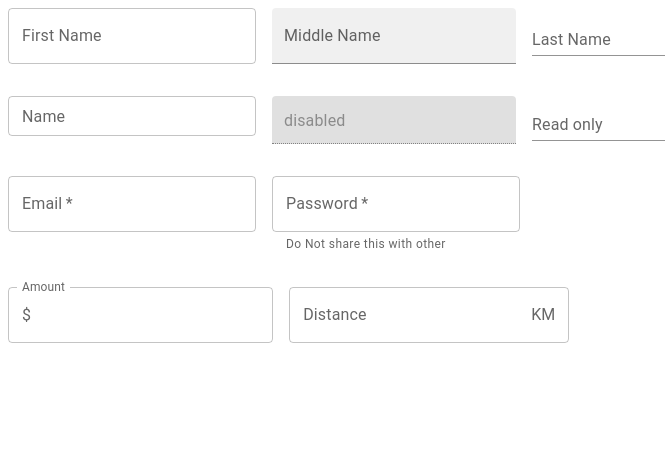
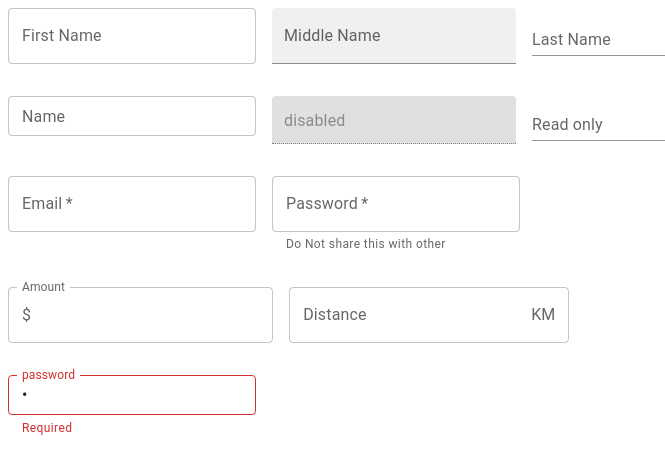
Before and after one commit to aakashstha1/React-MUI, a React (Vite) app in the folder MUI demo/: page / in a window 1280 px wide. Shown: the top 474 px of the page, without its empty margins (0-665 px from the left). Built offline with nearby package versions, Linux system fonts and the light colour scheme.

Commit message:
sixth commit

```diff
--- a/MUI demo/src/components/MuiTextField.jsx
+++ b/MUI demo/src/components/MuiTextField.jsx
@@ -1,6 +1,7 @@
 import { InputAdornment, Stack, TextField } from "@mui/material";
-
+import { useState } from "react";
 export const MuiTextField = () => {
+  const [value, setValue] = useState(0);
   return (
     <Stack spacing={4}>
       <Stack spacing={2} direction={"row"}>
@@ -53,6 +54,17 @@
           }}
         ></TextField>
       </Stack>
+      <Stack direction={"row"} spacing={2}>
+        <TextField
+          label="password"
+          size="small"
+          type="password"
+          value={value}
+          onChange={(e) => setValue(e.target.value)}
+          error={!value}
+          helperText={!value ? "Required" : "Do not share your password"}
+        ></TextField>
+      </Stack>
     </Stack>
   );
 };
```
